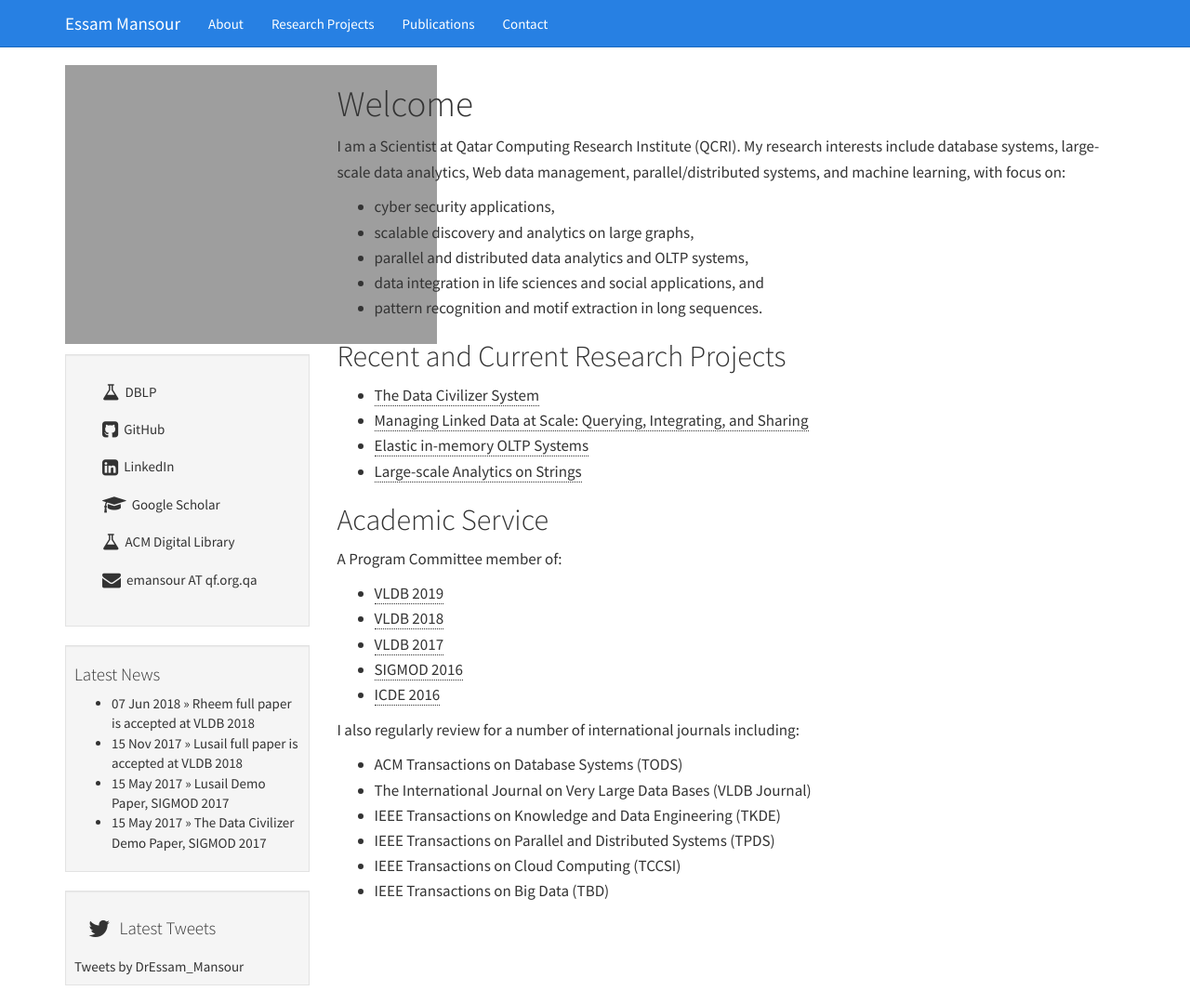
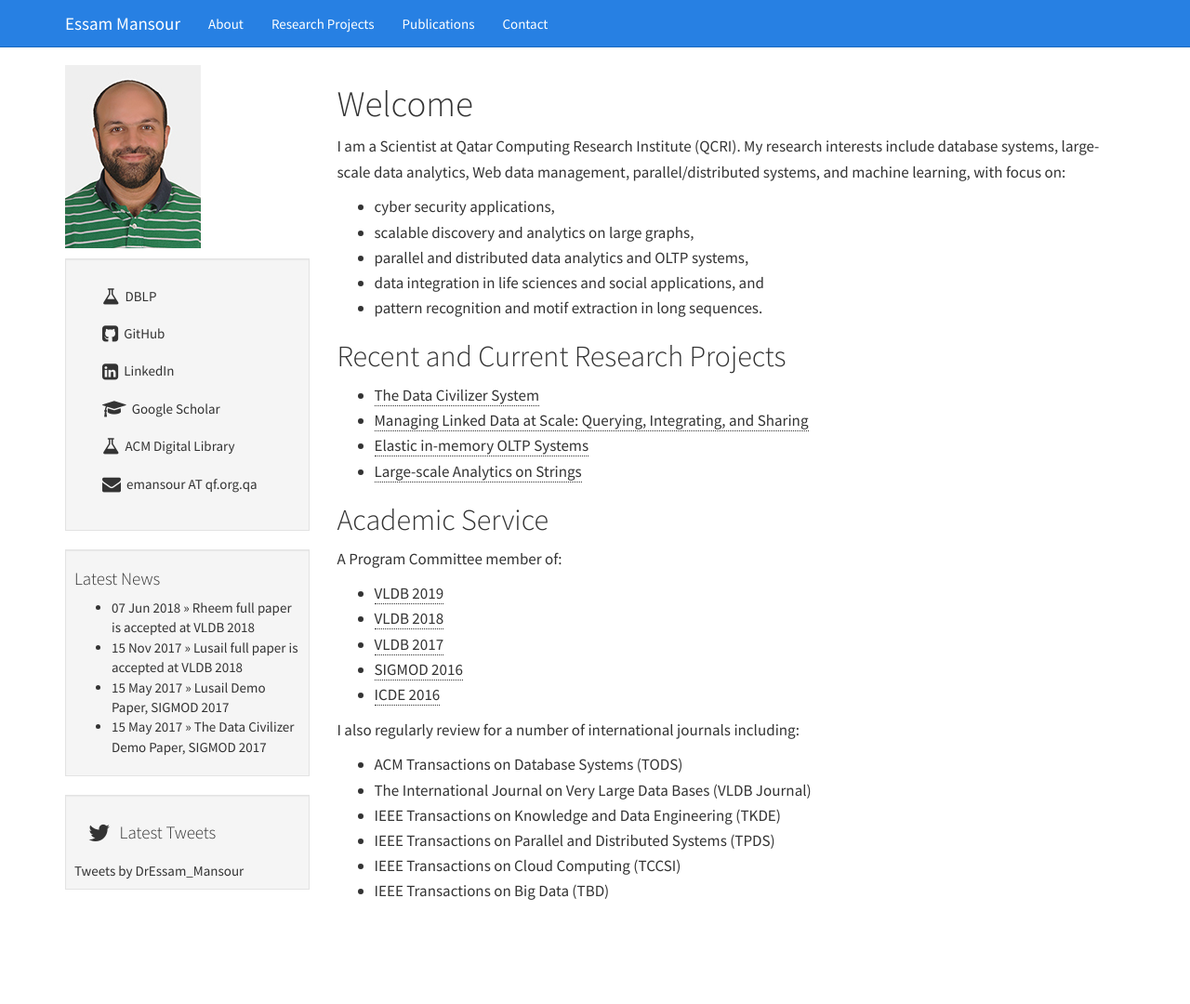
Before and after one commit to mansoure/mansoure.github.io, a Jekyll site: the page built from index.md, in a window 1280 px wide and 1080 px high. Shown: the whole window at 93% size. Built offline with Jekyll 4.4.1, drawn with Linux system fonts in a browser that asks for light colours; comment, search, counter and statistics services are not loaded.

Commit message:
change photo

```diff
--- a/_layouts/default.html
+++ b/_layouts/default.html
@@ -80,7 +80,7 @@ I am a Senior Research Software Engineer at Qatar Computing Research Institute (
 
 		<div class="col-sm-3" id="sidebar">
             <aside>
-				<img style="float: center;" alt="thumbnail of Essam" src="https://mansoure.github.io/images/essam_3.jpg" />
+				<img style="float: center;" alt="thumbnail of Essam" src="https://mansoure.github.io/images/essam2.jpg" />
 				<p> </p>
 				<section class="well well-sm">
 					<ul class="list-group list-group-flush">
```
